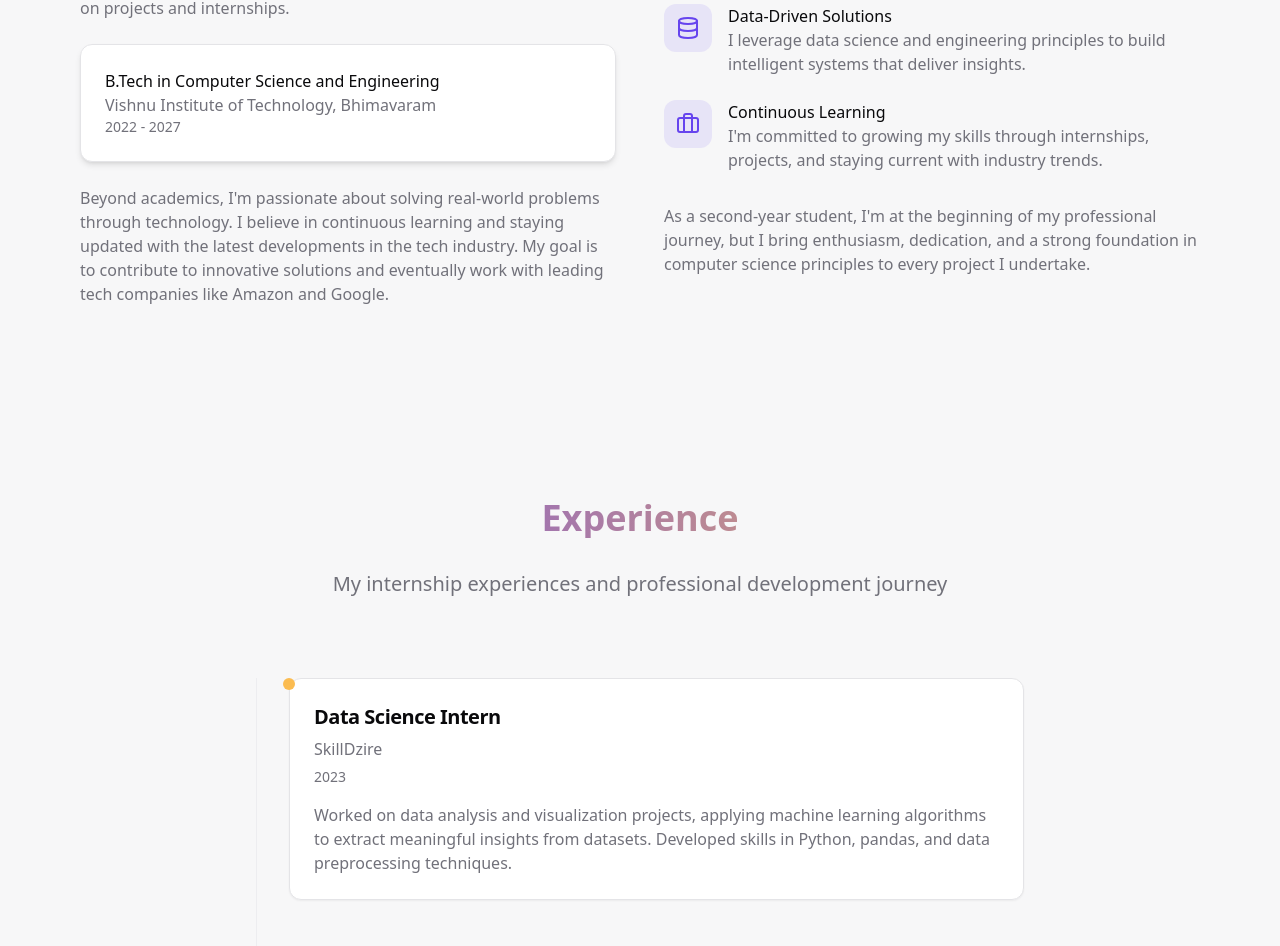
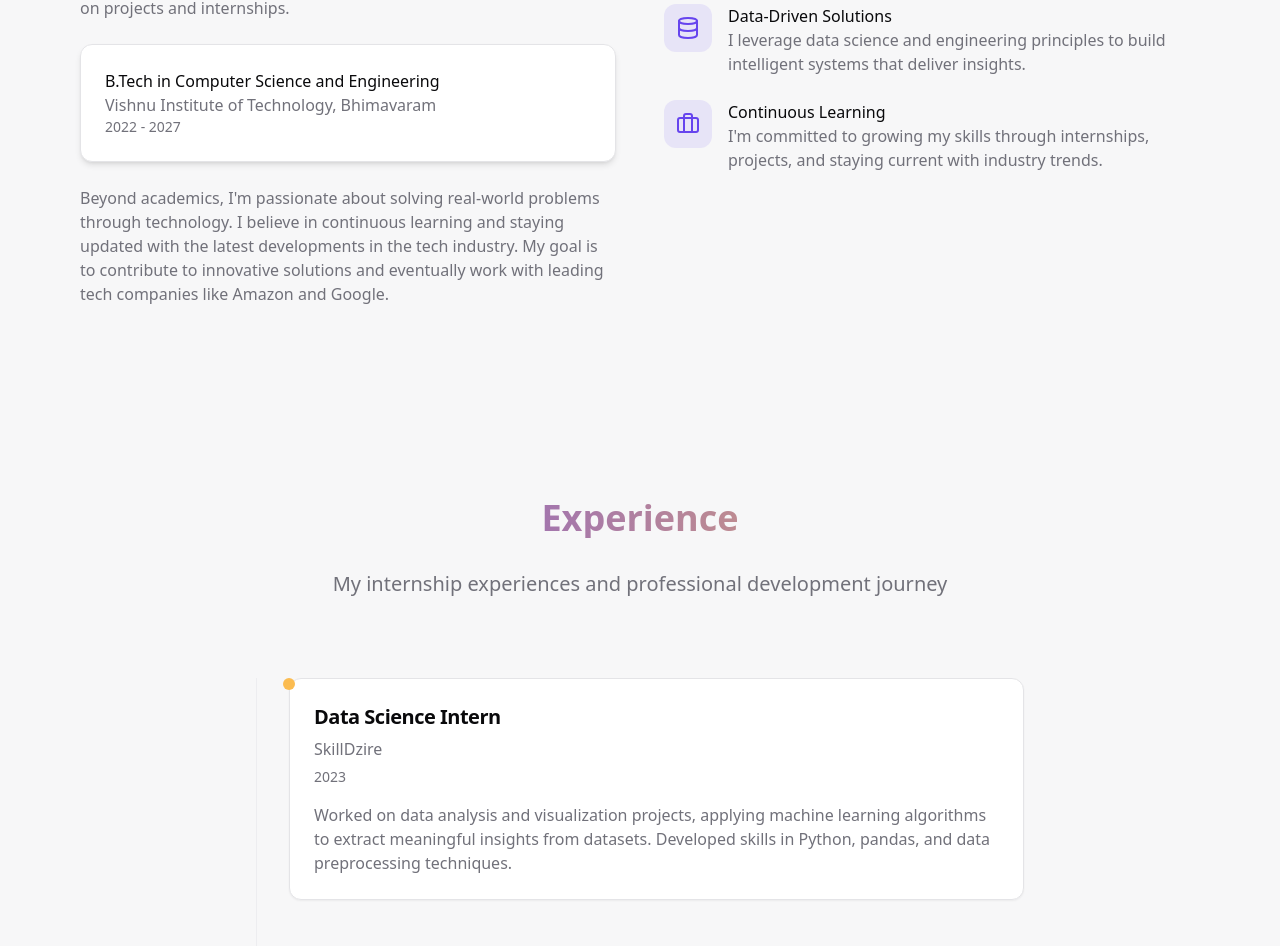
Before and after one commit to RakeshRegala/rakesh-tech-vista, a React (Vite) app: page / in a window 1280 px wide. Shown: the part 1312-2258 px from the top of the page. Built offline with nearby package versions, Linux system fonts and the light colour scheme.

Commit message:
Visual edit in Lovable
Edited UI in Lovable

```diff
--- a/src/components/About.tsx
+++ b/src/components/About.tsx
@@ -76,9 +76,7 @@ const About: React.FC = () => {
             </div>
 
             <p className="text-muted-foreground">
-              As a second-year student, I'm at the beginning of my professional journey, but I bring enthusiasm,
-              dedication, and a strong foundation in computer science principles to every project I undertake.
-            </p>
+          </p>
           </div>
         </div>
       </div>
```
